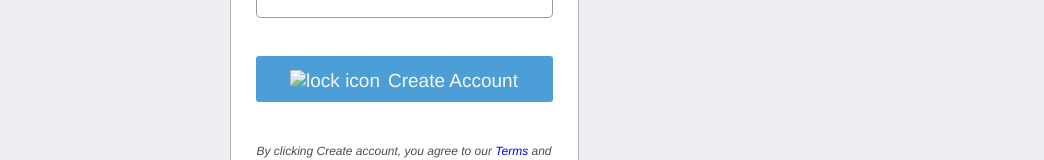
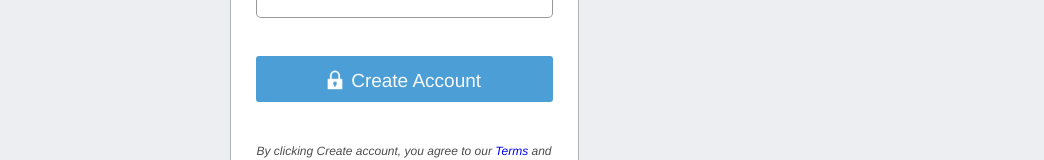
Before and after one commit to Naqhid/Naqhid-Andreas-SignUp, a website: page index.html in a window 1280 px wide. Shown: the part 560-720 px from the top of the page, without its empty margins (236-1280 px from the left). Drawn offline with Linux system fonts and the light colour scheme; the site is published under a folder, as on GitHub Pages, so addresses that start at the root find nothing.

Commit message:
fix lock icon not displaying (wrong path)

```diff
--- a/index.html
+++ b/index.html
@@ -62,7 +62,7 @@
             <input id="password" type="password" required>
 
             <button>
-                <img alt="lock icon" src="/assets/lock-icon.png">Create Account
+                <img alt="lock icon" src="assets/lock-icon.png">Create Account
             </button>
 
         </form>
```
